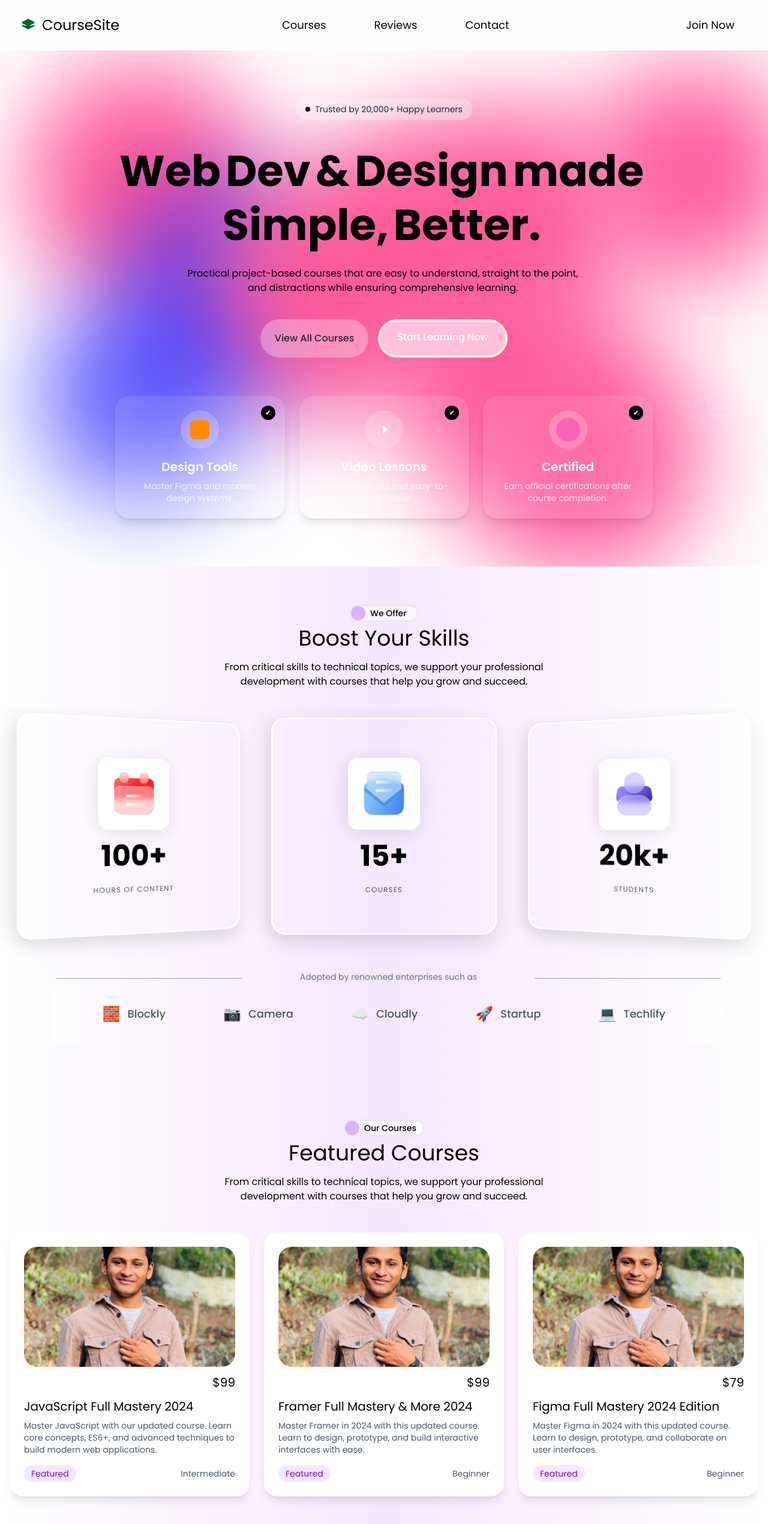
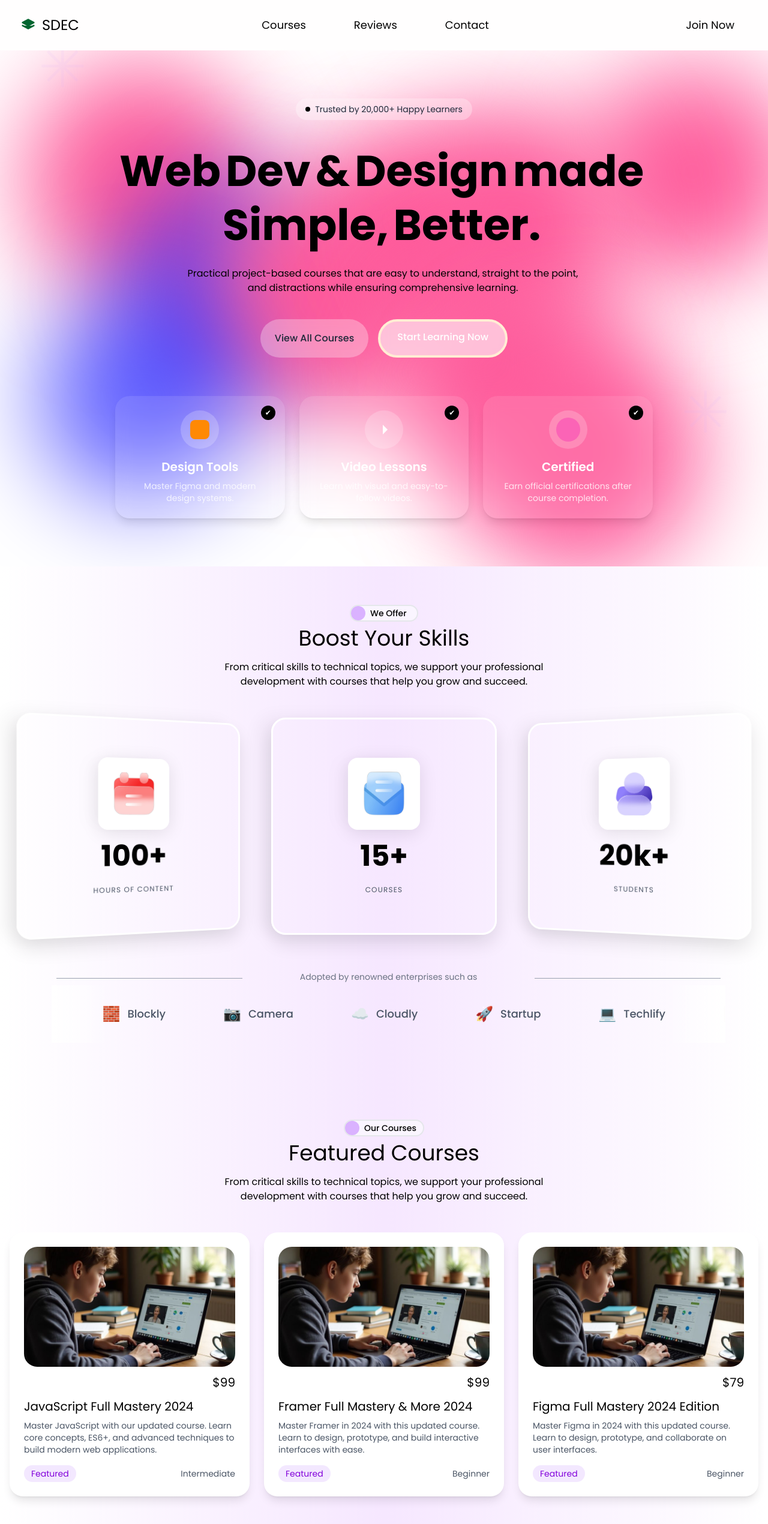
Before and after one commit to Ajnastk/SDEC-Courses, a Next.js app: page / in a window 1280 px wide. Shown: the top 2540 px of the page at 60% size. Built offline with nearby package versions, Linux system fonts and the light colour scheme.

Commit message:
minor changes

```diff
--- a/components/FeaturedCourses.js
+++ b/components/FeaturedCourses.js
@@ -7,7 +7,7 @@ export default function FeaturedCourses() {
       description:
         "Master JavaScript with our updated course. Learn core concepts, ES6+, and advanced techniques to build modern web applications.",
       price: 99,
-      image: "/images/rahib.jpg",
+      image: "/images/courses.jpeg",
       level: "Intermediate",
       featured: true,
     },
@@ -17,7 +17,7 @@ export default function FeaturedCourses() {
       description:
         "Master Framer in 2024 with this updated course. Learn to design, prototype, and build interactive interfaces with ease.",
       price: 99,
-      image: "/images/rahib.jpg",
+      image: "/images/courses.jpeg",
       level: "Beginner",
       featured: true,
     },
@@ -27,7 +27,7 @@ export default function FeaturedCourses() {
       description:
         "Master Figma in 2024 with this updated course. Learn to design, prototype, and collaborate on user interfaces.",
       price: 79,
-      image: "/images/rahib.jpg",
+      image: "/images/courses.jpeg",
       level: "Beginner",
       featured: true,
     },
@@ -61,7 +61,7 @@ export default function FeaturedCourses() {
 
         <div className="grid grid-cols-1 sm:grid-cols-2 md:grid-cols-2 lg:grid-cols-3 gap-6 mb-12 ">
           {courses.map((course) => (
-            <div key={course.id} className="bg-white rounded-[22px] shadow-lg overflow-hidden p-6 transition-transform duration-300 ease-in-out transform-gpu hover:translate-x-[-20px] hover:[transform:perspective(180px)_rotateY(-3deg)_rotateX(0deg)_rotate(-0deg)]">
+            <div key={course.id} className="bg-white rounded-[22px] shadow-lg overflow-hidden p-6 transition-transform duration-300 ease-in-out transform-gpu hover:translate-x-[0px] hover:[transform:perspective(160px)_rotateY(-3deg)_rotateX(0deg)_rotate(-0deg)]">
               <div className="relative w-full h-50">
                 <Image
                   src={course.image}
--- a/components/Footer.js
+++ b/components/Footer.js
@@ -14,7 +14,7 @@ const Footer = () => {
           <Link href="/">
             <div className="flex items-center">
               <div className="transform rotate-45 w-6 h-6 bg-white mr-2"></div>
-              <span className="text-xl font-medium text-black">CourseSite</span>
+              <span className="text-xl font-medium text-black">SDEC</span>
             </div>
           </Link>
         </div>
@@ -59,7 +59,7 @@ const Footer = () => {
       {/* Bottom Bar with Copyright*/}
       <div className="mt-8 pt-[20px] border-t  border-gray-200">
         <div className="text-center pb-10">
-          <p className="text-gray-600 ">CourseSite © 2025. Designed by FrameBase</p>
+          <p className="text-gray-600 ">SDEC © 2025. Designed by SDEC</p>
         </div>
       </div>
     </div>
--- a/components/Navbar.js
+++ b/components/Navbar.js
@@ -107,7 +107,7 @@ export default function StaggeredMenuDemo() {
               <path d="M19.5 12.5L12 16.5L4.5 12.5M19.5 8.5L12 12.5L4.5 8.5L12 4.5L19.5 8.5Z" stroke="currentColor" strokeWidth="2" strokeLinecap="round" strokeLinejoin="round"/>
             </svg>
           </div>
-          CourseSite
+          SDEC
         </Link>
 
         {/* Desktop Menu */}
```
Also changed, not shown: public/Images/courses.jpeg (added).
